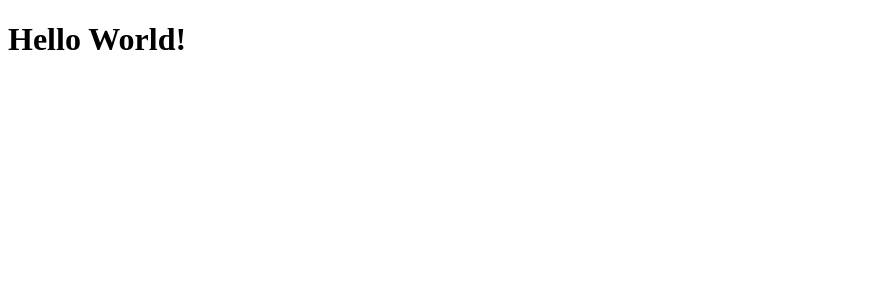
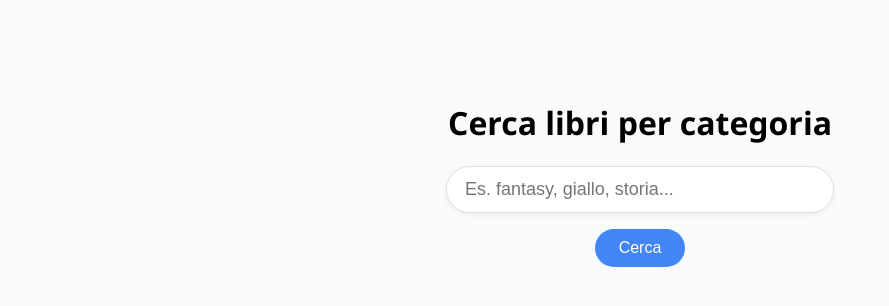
Before and after one commit to Jhana-Schiano/ProgettoJSAdvanced, a website built with webpack: page index.html in a window 1280 px wide. Shown: the whole page, without its empty margins (0-889 px from the left). Built offline with nearby package versions, Linux system fonts and the light colour scheme; no server answers.

Commit message:
aggiunto html e css

```diff
--- a/assets/css/style.css
+++ b/assets/css/style.css
@@ -0,0 +1,55 @@
+body {
+  background: #f8fafc;
+  font-family: 'Segoe UI', Arial, sans-serif;
+  margin: 0;
+  padding: 0;
+}
+
+.search-container {
+  display: flex;
+  flex-direction: column;
+  align-items: center;
+  margin-top: 80px;
+}
+
+.search-box {
+  width: 350px;
+  padding: 12px 18px;
+  border: 1px solid #dfe1e5;
+  border-radius: 24px;
+  font-size: 18px;
+  outline: none;
+  transition: box-shadow 0.2s;
+  box-shadow: 0 2px 4px rgba(60,64,67,.08);
+  margin-bottom: 16px;
+}
+
+.search-box:focus {
+  box-shadow: 0 1px 6px rgba(32,33,36,.28);
+  border-color: #4285f4;
+}
+
+#searchButton {
+  padding: 10px 24px;
+  border: none;
+  border-radius: 24px;
+  background: #4285f4;
+  color: #fff;
+  font-size: 16px;
+  cursor: pointer;
+  transition: background 0.2s;
+}
+
+#searchButton:hover {
+  background: #357ae8;
+}
+
+#results {
+  max-width: 600px;
+  margin: 40px auto 0 auto;
+  background: #fff;
+  border-radius: 12px;
+  box-shadow: 0 2px 8px rgba(60,64,67,.08);
+  padding: 24px;
+  min-height: 40px;
+}
--- a/assets/js/api.js
+++ b/assets/js/api.js
@@ -1,5 +1,4 @@
 import axios from "axios";
-
 
 const API_URL = process.env.API_URL;
 
@@ -36,7 +35,6 @@ async function getBookDetails(bookId) {
 }
 
 
-
 let bookExampleId = "";
 // Esempio di utilizzo:
 await getBooksByCategory("fantasy").then((books) => {
--- a/index.html
+++ b/index.html
@@ -7,7 +7,13 @@
     <title>Owly</title>
 </head>
 <body>
-    <h1>Hello World!</h1>
+    <div class="search-container">
+        <h1>Cerca libri per categoria</h1>
+        <input type="text" id="categoria" class="search-box" placeholder="Es. fantasy, giallo, storia...">
+        <button id="searchButton">Cerca</button>
+    </div>
+    <div id="risultatiRicerca"></div>
+
     <script src="dist/bundle.js"></script>
 </body>
 </html>
```
